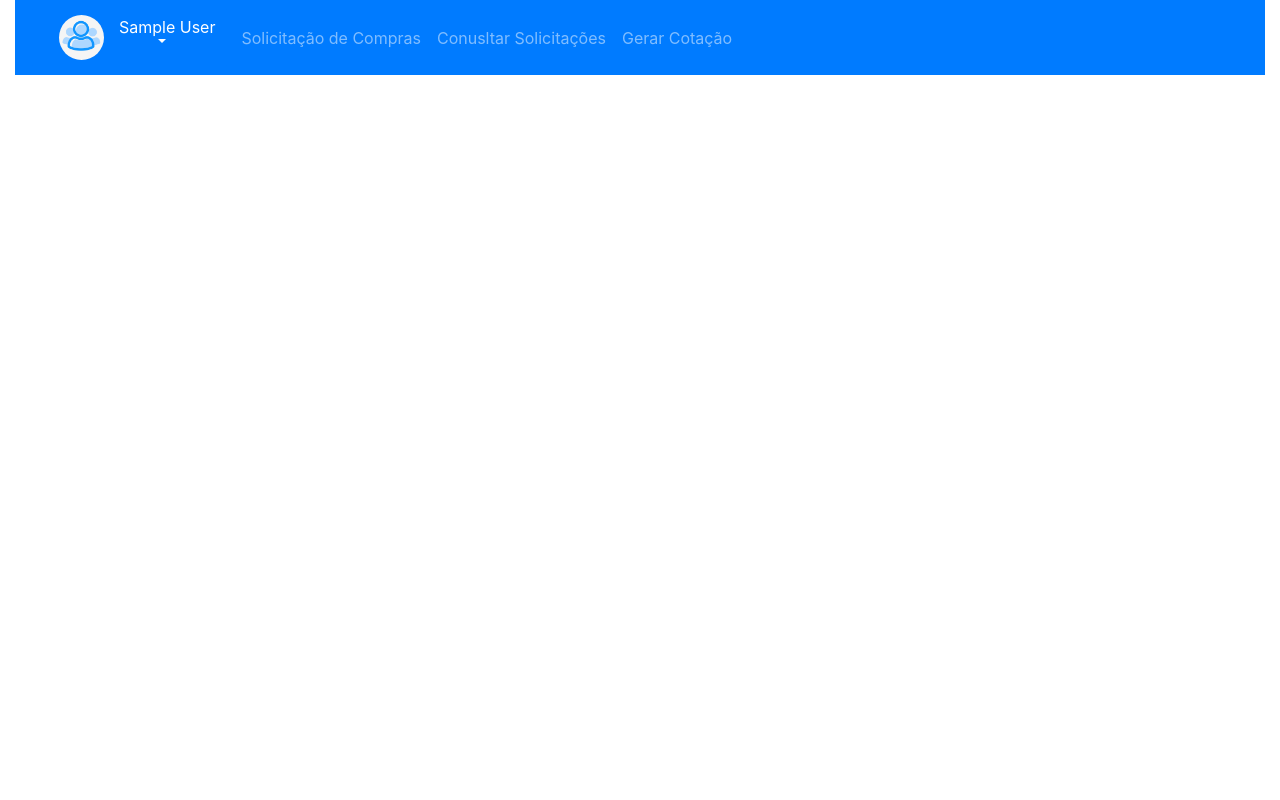
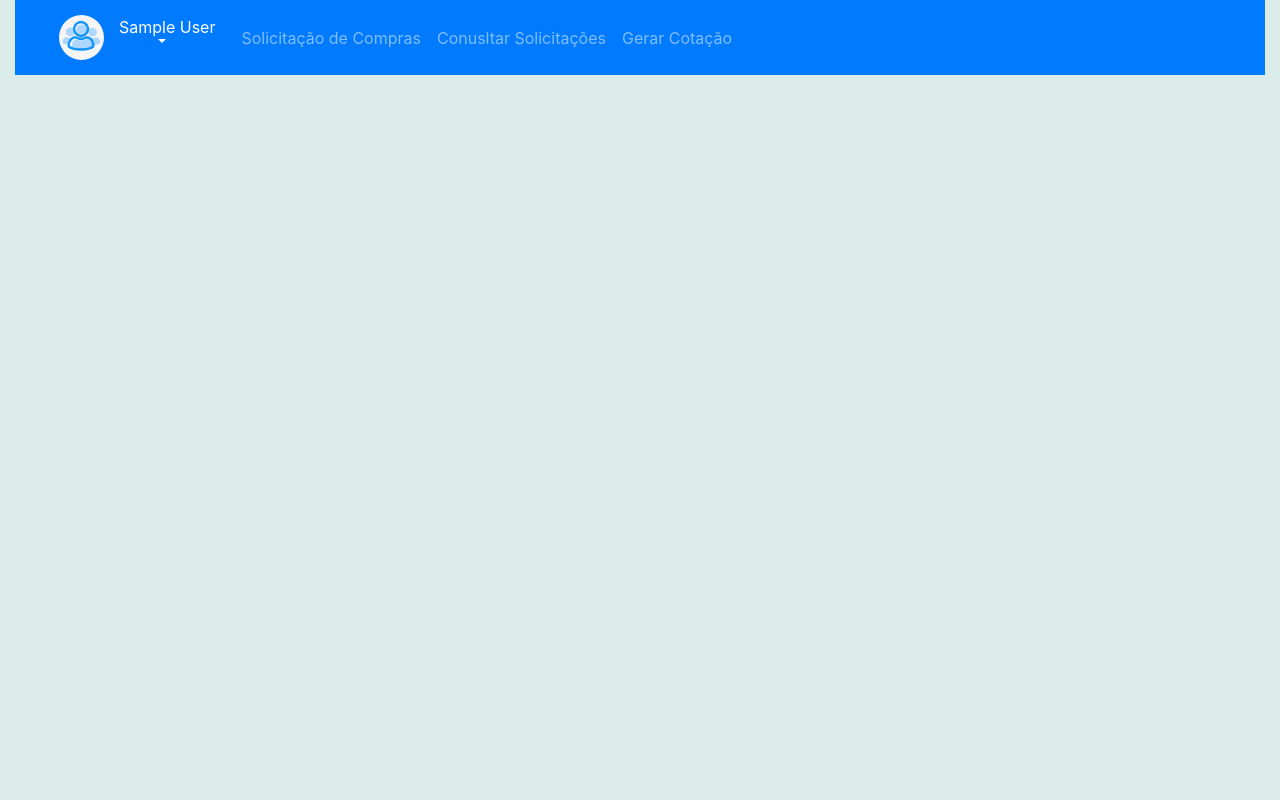
Before and after one commit to JoaoTrajano/Sistema-De-Compras, a PHP site: page /plataforma/view/menu.php in a window 1280 px wide. Run offline with PHP 8.4, Linux system fonts and the light colour scheme; the visitor is signed in with stand-in values (Sample User, id 1).

Commit message:
alteracao

```diff
--- a/view/menu.php
+++ b/view/menu.php
@@ -26,7 +26,7 @@ $corpo = '<html>
             <script src="https://cdnjs.cloudflare.com/ajax/libs/popper.js/1.14.7/umd/popper.min.js" ></script>
             <script src="https://stackpath.bootstrapcdn.com/bootstrap/4.3.1/js/bootstrap.min.js" ></script>
         </head>
-        <body>
+        <body style=" background-color: #dcecea;">
             <div class="container-fluid">
                 <div class="row">
                     <div class="col-md-12">
@@ -43,7 +43,7 @@ $corpo = '<html>
                                     </div>
                                 </button>
                                 <div class="dropdown-menu" aria-labelledby="dropdownMenuButton">
-                                    <a class="dropdown-item" href="http://localhost/plataforma/sair.php">Logout <img src="http://localhost/plataforma/_img/icone_sair.png" alt="user" width="25" style="float:right;"></a>
+                                    <span class="dropdown-item" onclick="sair()" style="cursor:pointer;" >Logout <img src="http://localhost/plataforma/_img/icone_sair.png" alt="user" width="25" style="float:right;"></span>
                                 </div>
                             </div>
                             <button class="navbar-toggler" type="button" data-toggle="collapse" data-target="#collapsibleNavbar">
@@ -67,13 +67,13 @@ $corpo = '<html>
                 </div>
             </div>
 
-            <div class="container">
-                <div class="row">
-                    <div class="col-md-12">
-
-                    </div>
-                </div>
-            </div>
+            <script>
+                function sair(){
+                    if(confirm("Deseja mesmo sair?")){
+                        window.location.href = "http://localhost/plataforma/sair.php";
+                    }
+                }
+            </script>
         </body>
     </html>';
 
```
